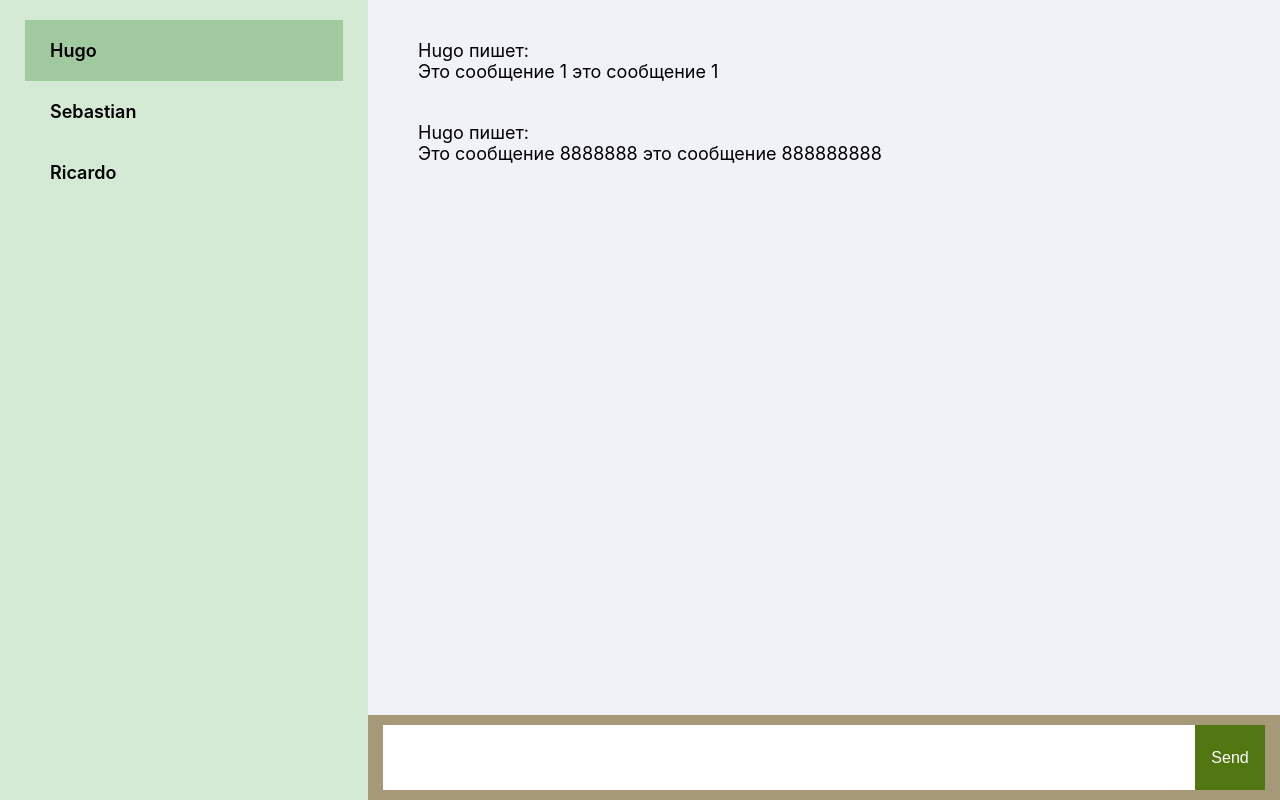
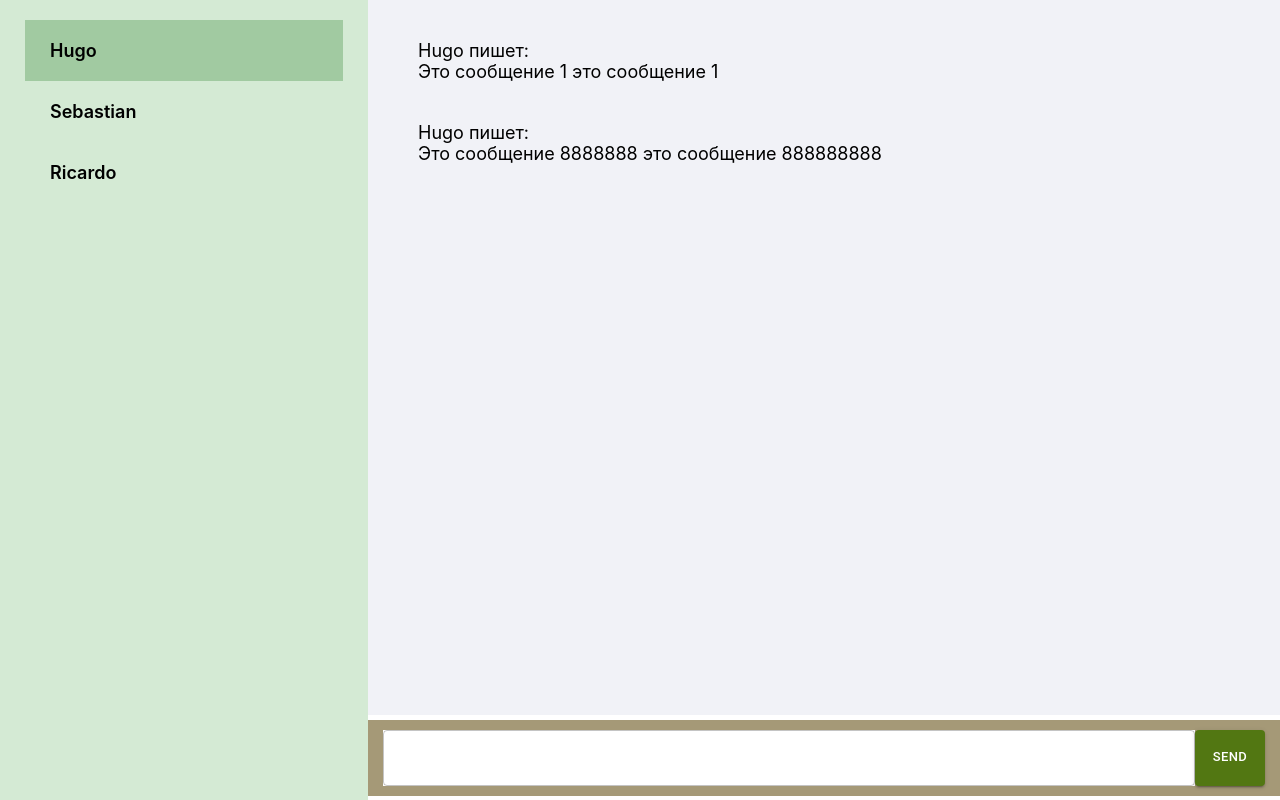
Before and after one commit to pabpabpab/myreactapp1, a React (Create React App) app: page / in a window 1280 px wide. Built offline with nearby package versions, Linux system fonts and the light colour scheme.

Commit message:
lesson 3

```diff
--- a/package.json
+++ b/package.json
@@ -3,14 +3,20 @@
   "version": "0.1.0",
   "private": true,
   "dependencies": {
+    "@emotion/react": "^11.10.4",
+    "@emotion/styled": "^11.10.4",
+    "@mui/material": "^5.10.6",
+    "@mui/styled-engine-sc": "^5.10.6",
     "@testing-library/jest-dom": "^5.16.5",
     "@testing-library/react": "^13.4.0",
     "@testing-library/user-event": "^13.5.0",
     "eslint": "8.22.0",
     "node-sass": "^7.0.3",
+    "prop-types": "^15.8.1",
     "react": "^18.2.0",
     "react-dom": "^18.2.0",
     "react-scripts": "5.0.1",
+    "styled-components": "^5.3.5",
     "web-vitals": "^2.1.4"
   },
   "scripts": {
--- a/src/App.js
+++ b/src/App.js
@@ -10,6 +10,15 @@ import useMessages from './components/myHooks/useMessages';
 import useFilteredMessages from './components/myHooks/useFilteredMessages';
 import useGetLastId from './components/myHooks/useGetLastId';
 import useBotAnswer from './components/myHooks/useBotAnswer';
+
+import { ThemeProvider, createTheme } from '@mui/material/styles';
+const theme = createTheme({
+    palette: {
+        primary: {
+            main: '#527712',
+        },
+    },
+});
 
 export const AppContext = createContext(null);
 
@@ -25,6 +34,7 @@ function App() {
 
     return (
         <AppContext.Provider value={{correspondentId, changeCorrespondentIdCB}}>
+            <ThemeProvider theme={theme}>
                 <div className="messenger-app">
                     <Contacts
                         contacts={contacts}/>
@@ -33,8 +43,9 @@ function App() {
                     <Input
                         correspondentId={correspondentId}
                         sendMessageCB={sendMessageCB}
-                    getLastIdCB={getLastIdCB} />
+                        getLastIdCB={getLastIdCB}/>
                 </div>
+            </ThemeProvider>
         </AppContext.Provider>
     );
 }
--- a/src/App.sass
+++ b/src/App.sass
@@ -32,12 +32,14 @@
   grid-template-rows: 1fr
   grid-template-columns: 1fr 70px
   grid-gap: 0
+  align-self: center
 
 .input__text
   padding: 15px 20px
   +font(18px, #000, 400)
   outline: none
   border: none
+
 .input__button
   background-color: #527712
   +font(16px, #fff, 400)
@@ -53,7 +55,11 @@
   &:hover
     background: #c1e0c1
 
-
 .message-item
   padding: 20px 25px
   +font(18px, #000, 400)
+
+.no-messages
+  padding: 20px 25px
+  +font(18px, #686868, 400)
+  text-align: center
--- a/src/components/Input.js
+++ b/src/components/Input.js
@@ -1,6 +1,11 @@
 import React, {useEffect, useRef} from 'react';
 import useInput from './myHooks/useInput';
 import myData from '../data/myData';
+import PropTypes from 'prop-types';
+
+import TextField from '@mui/material/TextField';
+import Button from '@mui/material/Button';
+
 
 const Input = ({ correspondentId, sendMessageCB, getLastIdCB }) => {
     const inputRef = useRef(null);
@@ -26,18 +31,28 @@ const Input = ({ correspondentId, sendMessageCB, getLastIdCB }) => {
 
     return (
         <form onSubmit={doMessage} className="input">
-            <input
+            <TextField
                 ref={inputRef}
-                type="text"
                 {...textInput.bind}
-                className="input__text"/>
-            <button
+                id="outlined-basic"
+                variant="outlined"
+                sx={{
+                    backgroundColor: '#fff',
+                }}/>
+            <Button
                 type="submit"
-                className="input__button">
+                variant="contained"
+                size="small">
                 Send
-            </button>
+            </Button>
         </form>
     );
 }
 
+Input.propTypes = {
+    correspondentId: PropTypes.number.isRequired,
+    sendMessageCB: PropTypes.func.isRequired,
+    getLastIdCB: PropTypes.func.isRequired,
+}
+
 export default Input;
--- a/src/components/Messages.js
+++ b/src/components/Messages.js
@@ -1,10 +1,21 @@
 import React, {useEffect, useRef} from 'react';
 import MessageItem from './MessageItem';
+import PropTypes from 'prop-types';
 
 const Messages = ({ messages }) => {
     const chatDivRef = useRef(null);
     // пусть всегда div сообщений будет проскроллен вниз
     useEffect(() => {chatDivRef.current.scrollTop += 1000;});
+
+    if (!messages) {
+        return (
+            <div ref={chatDivRef} className="messages">
+                <div className="no-messages">
+                    Нет сообщений
+                </div>
+            </div>
+        );
+    }
 
     return (
         <div ref={chatDivRef} className="messages">
@@ -15,4 +26,8 @@ const Messages = ({ messages }) => {
     );
 };
 
+Messages.propTypes = {
+    messages: PropTypes.arrayOf(PropTypes.object),
+}
+
 export default Messages;
--- a/src/components/myHooks/useMessages.js
+++ b/src/components/myHooks/useMessages.js
@@ -36,7 +36,6 @@ const useMessages = () => {
     }, [msgState]);
     // ============== /Колбэк «добавить новое сообщение» ================
 
-
     return {
         msgState,
         dispatch,
```
Also changed, not shown: src/components/ContactItem.js (+8 -0 lines), src/components/Contacts.js (+6 -1 lines), src/components/MessageItem.js (+11 -0 lines), 1 other file (tests, documents, lock files or other folders). Lines whose indentation alone changed are shown as unchanged.
